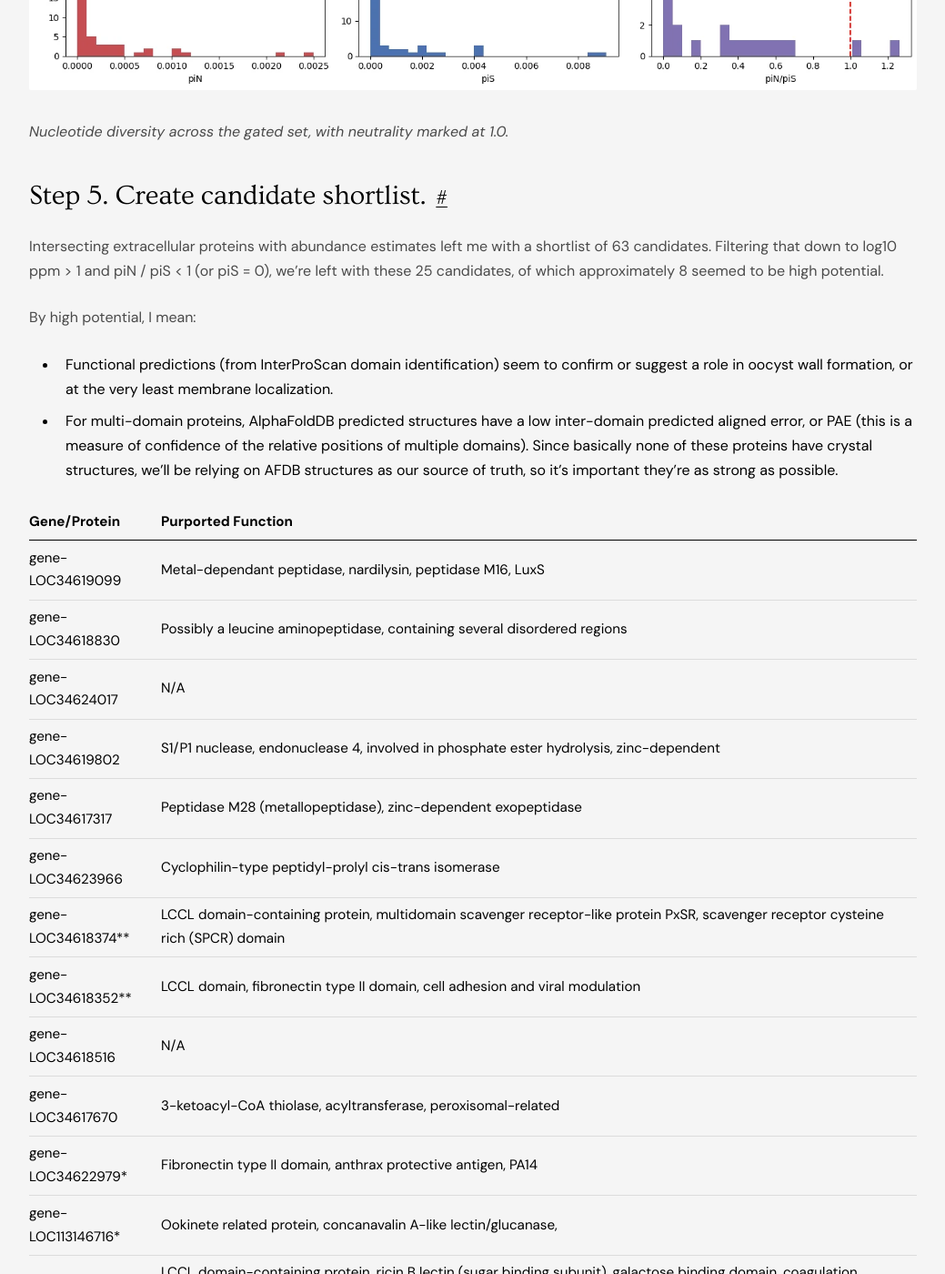
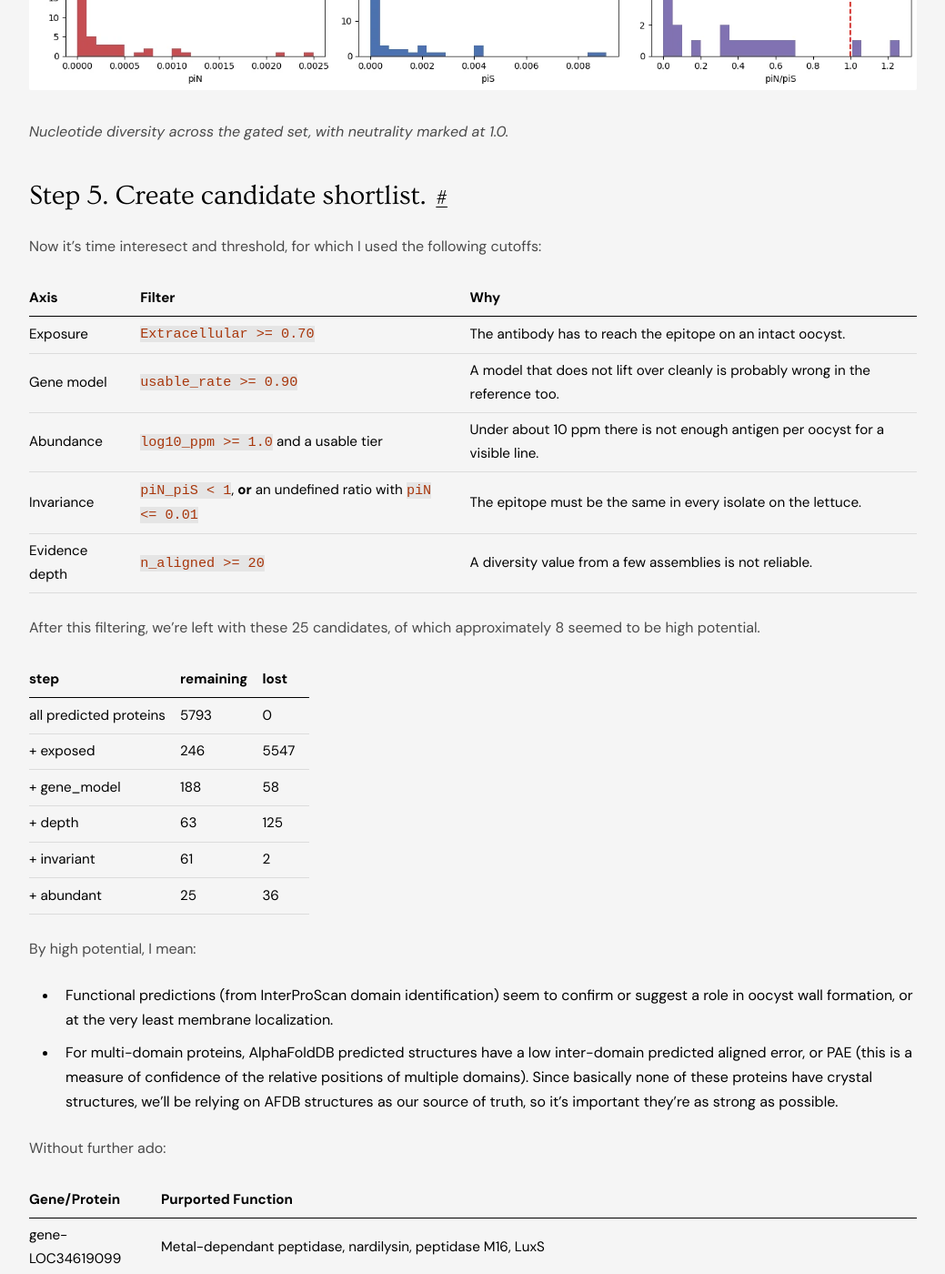
Before and after one commit to MurtoHilali/murtohilali.github.io, a Jekyll site: the page built from _posts/2026-11-11-cyclospora-rat-binders.md, in a window 1280 px wide and 1400 px high, scrolled down 10507 px. Shown: the whole window at 91% size, without its empty margins (120-1159 px from the left). Built offline with Jekyll 4.4.1, drawn with Linux system fonts in a browser that asks for light colours; some web fonts are replaced.

Commit message:
Spell out the Step 5 cutoffs and the filtering funnel
Murto's edit: a table of the five thresholds with the reasoning for each,
and a funnel from 5,793 predicted proteins down to 25 candidates.

Co-Authored-By: Claude Opus 5 <noreply@anthropic.com>

```diff
--- a/_posts/2026-11-11-cyclospora-rat-binders.md
+++ b/_posts/2026-11-11-cyclospora-rat-binders.md
@@ -157,13 +157,33 @@ This gives us 22 `invariant` and 9 `synonymous_only` proteins, along with 15 to
 
 ## Step 5. Create candidate shortlist.
 
-Intersecting extracellular proteins with abundance estimates left me with a shortlist of 63 candidates. Filtering that down to log10 ppm > 1 and piN / piS < 1 (or piS = 0), we’re left with these 25 candidates, of which approximately 8 seemed to be high potential.
+Now it's time interesect and threshold, for which I used the following cutoffs:
+
+| Axis | Filter | Why |
+| :-- | :-- | :-- |
+| Exposure | `Extracellular >= 0.70` | The antibody has to reach the epitope on an intact oocyst. |
+| Gene model | `usable_rate >= 0.90` | A model that does not lift over cleanly is probably wrong in the reference too. |
+| Abundance | `log10_ppm >= 1.0` and a usable tier | Under about 10 ppm there is not enough antigen per oocyst for a visible line. |
+| Invariance | `piN_piS < 1`, **or** an undefined ratio with `piN <= 0.01` | The epitope must be the same in every isolate on the lettuce. |
+| Evidence depth | `n_aligned >= 20` | A diversity value from a few assemblies is not reliable. |
+
+After this filtering, we’re left with these 25 candidates, of which approximately 8 seemed to be high potential.
+
+| step | remaining | lost |
+| --- | --- | --- |
+| all predicted proteins | 5793 | 0 |
+| + exposed | 246 | 5547 |
+| + gene_model | 188 | 58 |
+| + depth | 63 | 125 |
+| + invariant | 61 | 2 |
+| + abundant | 25 | 36 |
 
 By high potential, I mean:
 
 - Functional predictions (from InterProScan domain identification) seem to confirm or suggest a role in oocyst wall formation, or at the very least membrane localization.
 - For multi-domain proteins, AlphaFoldDB predicted structures have a low inter-domain predicted aligned error, or PAE (this is a measure of confidence of the relative positions of multiple domains). Since basically none of these proteins have crystal structures, we'll be relying on AFDB structures as our source of truth, so it's important they're as strong as possible.
 
+Without further ado:
 
 | Gene/Protein | Purported Function |
 | --- | --- |
```
